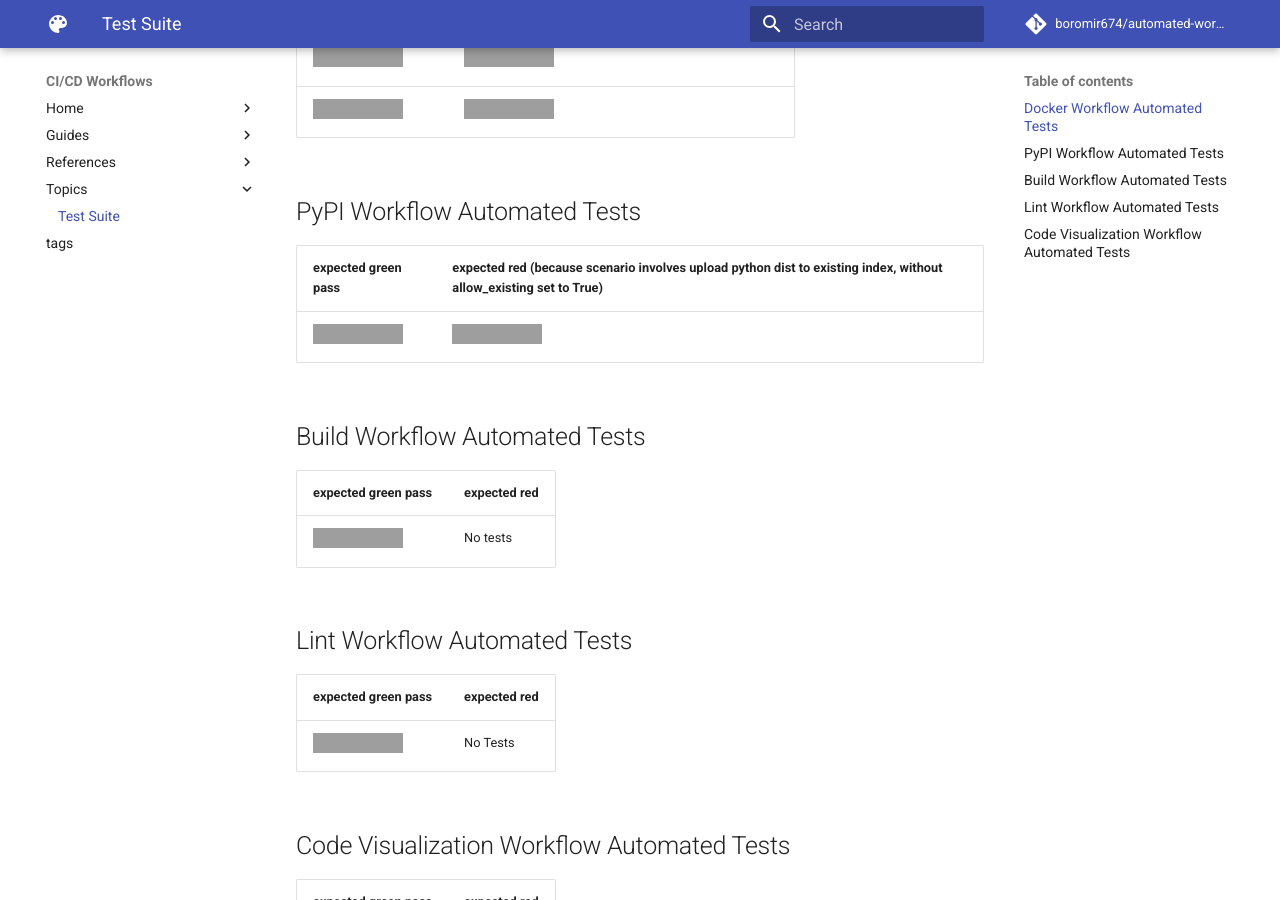
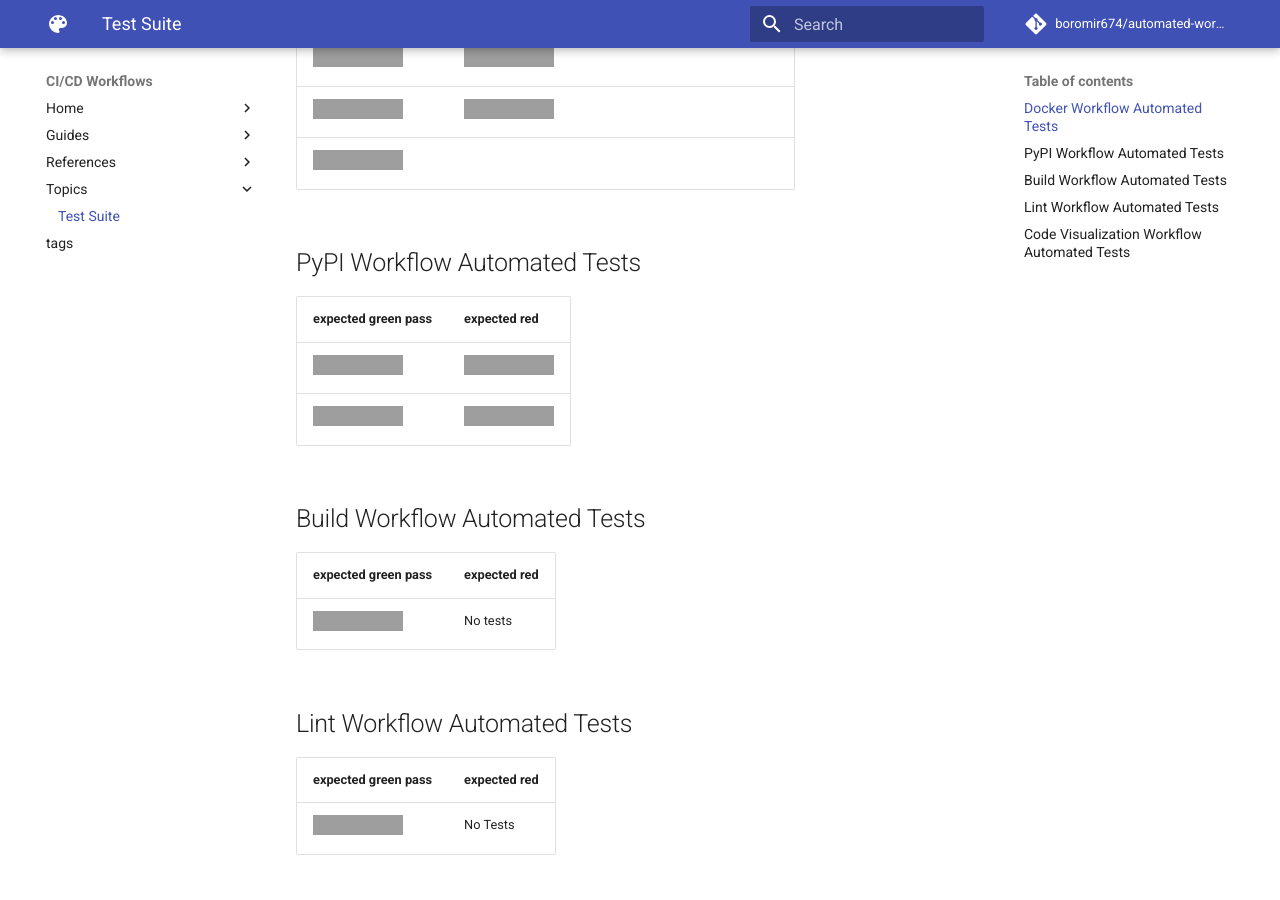
Before and after one commit to boromir674/automated-workflows, an MkDocs documentation site: the page built from docs/tests_index.md, in a window 1280 px wide and 900 px high, scrolled down 761 px. Built offline with MkDocs 1.6.1 and Material for MkDocs 9.7.7, drawn with Linux system fonts in a browser that asks for light colours; comment, search, counter and statistics services are not loaded; grey boxes are pictures that could not be loaded.

Commit message:
docs(test): document new Automated Tests implemented on CI, as Github Caller Workflows

```diff
--- a/docs/tests_index.md
+++ b/docs/tests_index.md
@@ -29,13 +29,14 @@ make the necessary assertions.
 |  ![](https://github.com/boromir674/cicd-test/actions/workflows/.github/workflows/docker_pol1_green_0001_1101.yaml/badge.svg)       |  ![](https://github.com/boromir674/cicd-test/actions/workflows/.github/workflows/docker_pol1_red_0101.yaml.yaml/badge.svg)  |
 |  ![](https://github.com/boromir674/cicd-test/actions/workflows/.github/workflows/docker_pol2_green_1110_0010.yaml/badge.svg)       |  ![](https://github.com/boromir674/cicd-test/actions/workflows/.github/workflows/docker_pol2_red_0110.yaml/badge.svg)  |
 |  ![](https://github.com/boromir674/cicd-test/actions/workflows/.github/workflows/docker_pol3_green_1111_0011.yaml/badge.svg)       |  ![](https://github.com/boromir674/cicd-test/actions/workflows/.github/workflows/docker_pol3_red_0111.yaml/badge.svg)  |
+|  [![](https://github.com/boromir674/cicd-test/actions/workflows/.github/workflows/docker_test_when_tag_not_given.yaml/badge.svg)](https://github.com/boromir674/cicd-test/actions/workflows/docker_test_when_tag_not_given.yaml)       |    |
 
 ## PyPI Workflow Automated Tests
 
-| expected green pass   | expected red (because scenario involves upload python dist to existing index, without allow_existing set to True) |
+| expected green pass   | expected red |
 | --- | --- |
-|  [![gg](https://github.com/boromir674/cicd-test/actions/workflows/.github/workflows/pypi_test.yaml/badge.svg)](https://github.com/boromir674/cicd-test/actions/workflows/pypi_test.yaml)    |  ![](https://github.com/boromir674/cicd-test/actions/workflows/.github/workflows/pypi_test_red.yaml/badge.svg)  |
-
+|  [![gg](https://github.com/boromir674/cicd-test/actions/workflows/.github/workflows/pypi_test.yaml/badge.svg)](https://github.com/boromir674/cicd-test/actions/workflows/pypi_test.yaml)    |  [![gg](https://github.com/boromir674/cicd-test/actions/workflows/.github/workflows/pypi_env_no_wheels_test_red.yaml/badge.svg)](https://github.com/boromir674/cicd-test/actions/workflows/pypi_env_no_wheels_test_red.yaml)  |  |
+|  [![gg](https://github.com/boromir674/cicd-test/actions/workflows/.github/workflows/pypi_env_build_matrix_test.yaml/badge.svg)](https://github.com/boromir674/cicd-test/actions/workflows/pypi_env_build_matrix_test.yaml)    |  [![gg](https://github.com/boromir674/cicd-test/actions/workflows/.github/workflows/pypi_env_test_red.yaml/badge.svg)](https://github.com/boromir674/cicd-test/actions/workflows/pypi_env_test_red.yaml)  |  |
 
 ## Build Workflow Automated Tests
 
```
